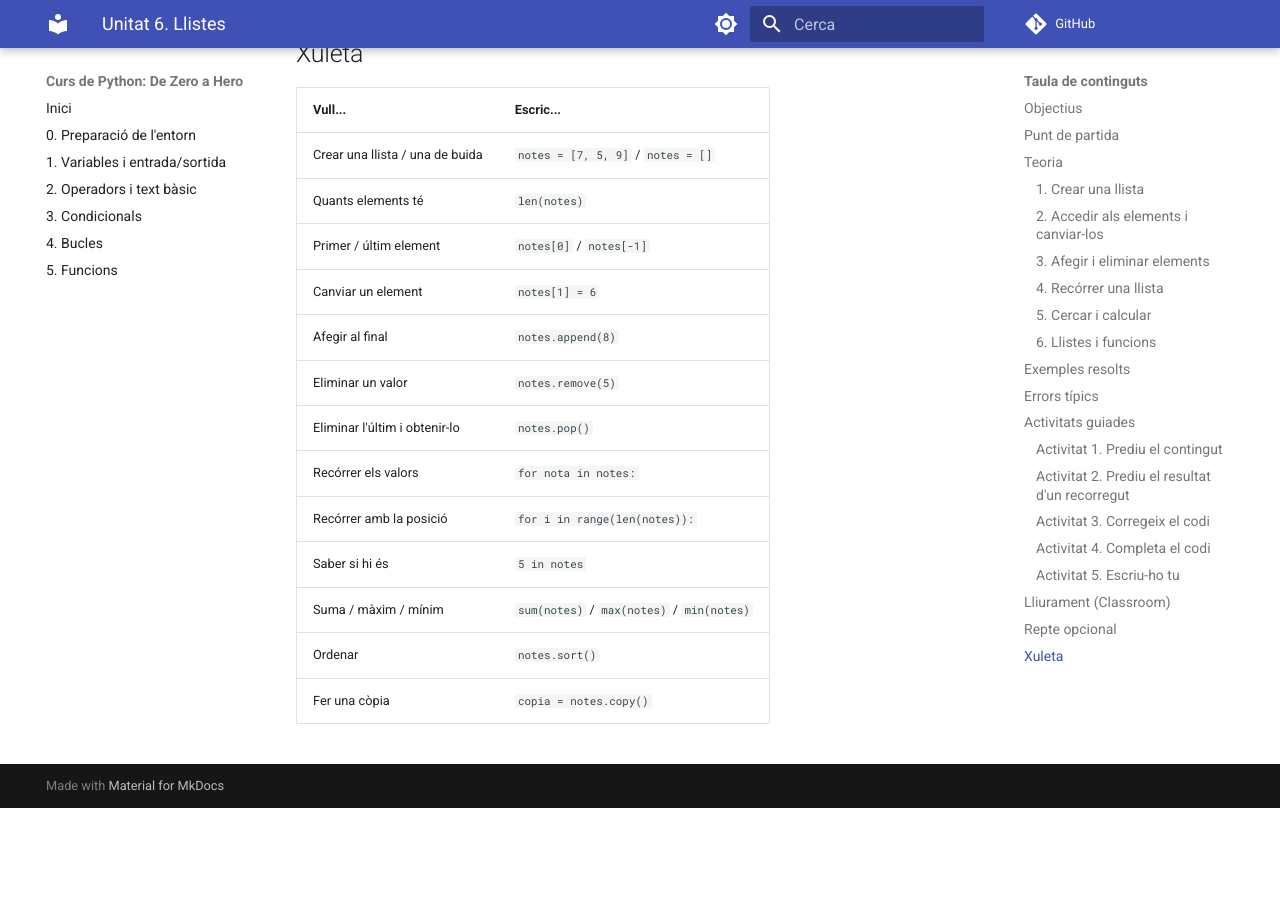
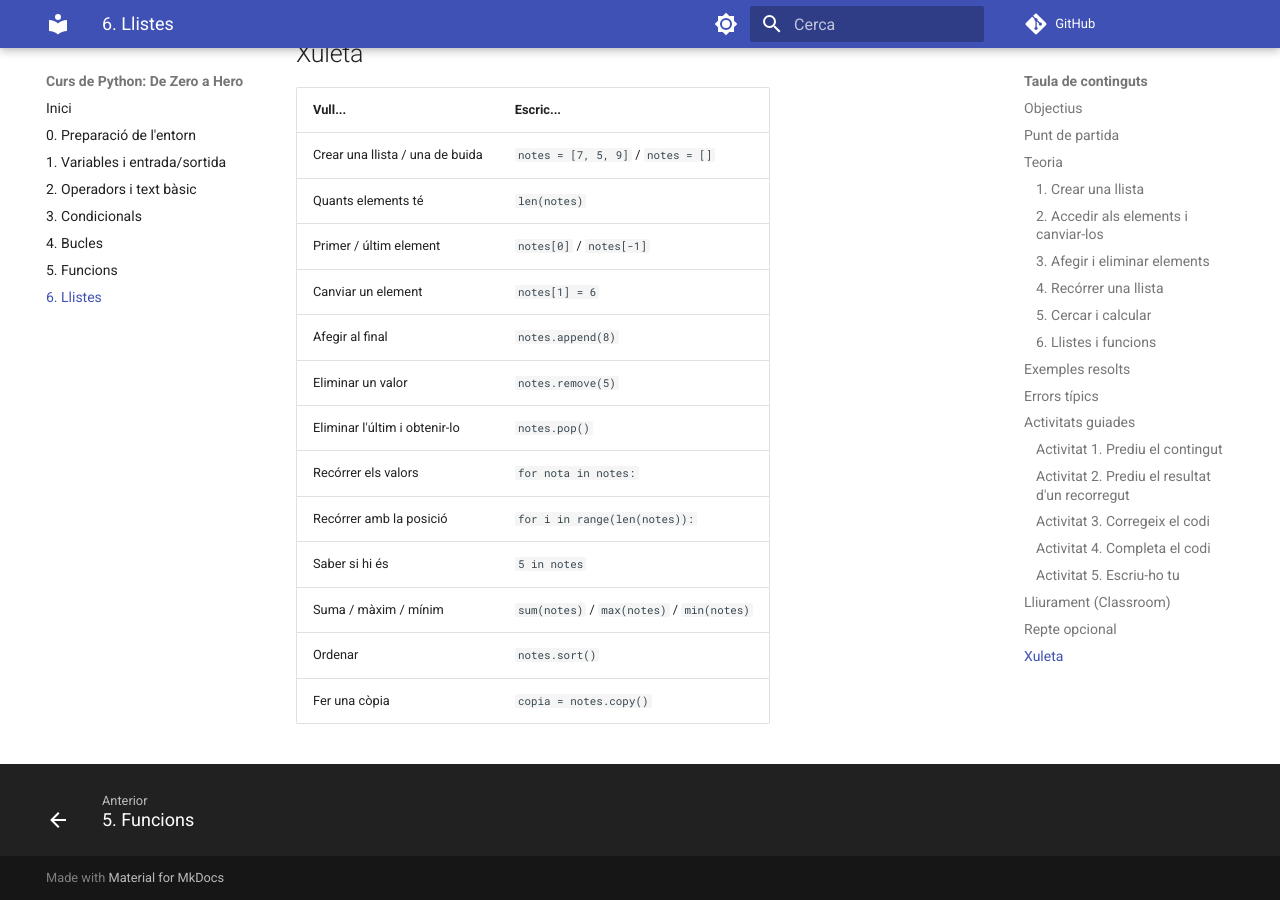
Before and after one commit to AlbertGodina/curs-python-web, an MkDocs documentation site: the page built from docs/06-llistes.md, in a window 1280 px wide and 900 px high, scrolled down 9550 px. Built offline with MkDocs 1.6.1 and Material for MkDocs 9.7.7, drawn with Linux system fonts in a browser that asks for light colours; comment, search, counter and statistics services are not loaded; before the commit the page ends 10358 px from its top, so only the background shows below that.

Commit message:
Uncomment 'Llistes' section in mkdocs.yml

```diff
--- a/mkdocs.yml
+++ b/mkdocs.yml
@@ -67,7 +67,7 @@ nav:
   - "3. Condicionals": 03-condicionals.md
   - "4. Bucles": 04-bucles.md
   - "5. Funcions": 05-funcions.md
-      # - "6. Llistes": 06-llistes.md
+  - "6. Llistes": 06-llistes.md
       # - "7. Projecte final": 07-projecte-final.md
   # - Extres:
   #     - "Tuples": extres/tuples.md
```
